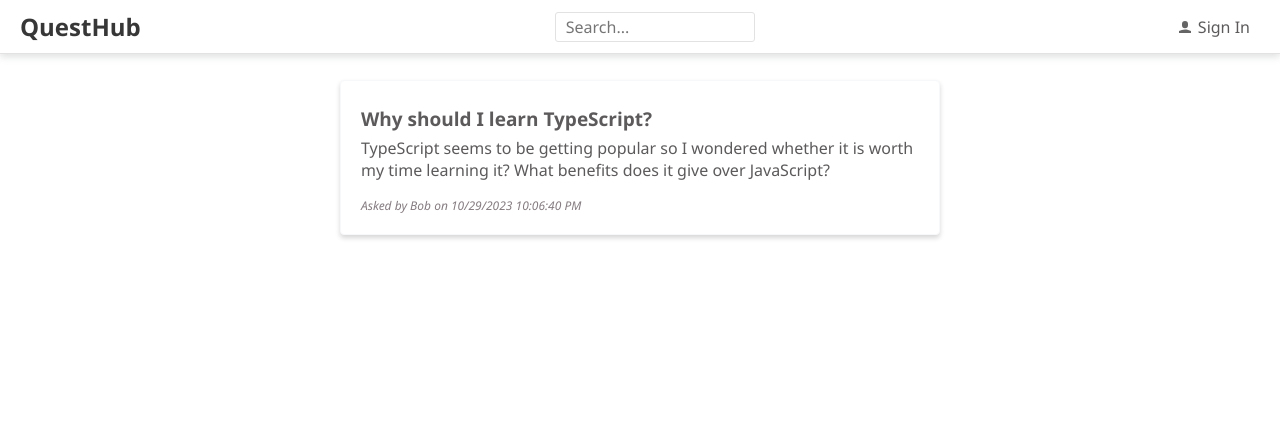
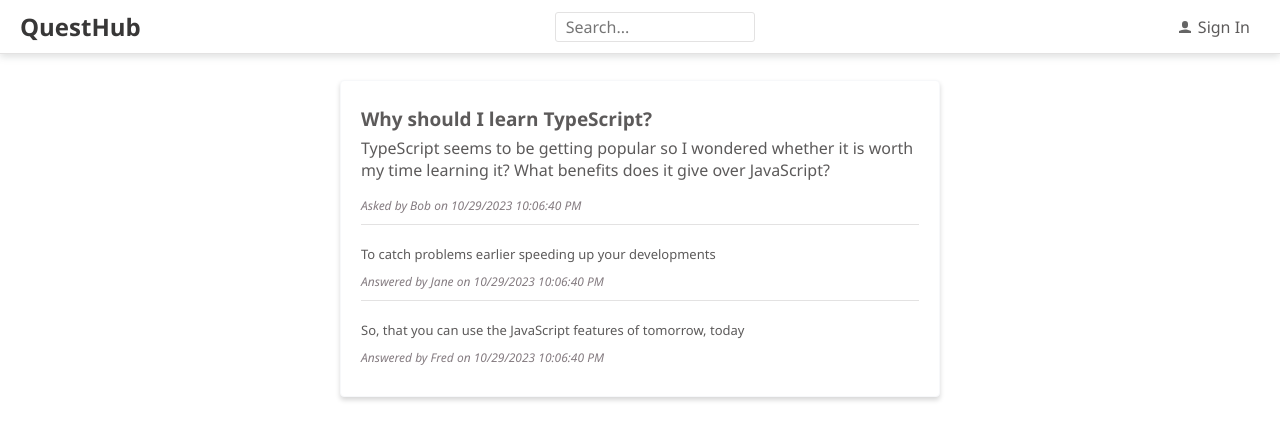
Before and after one commit to sameera999/questHub, a React (Create React App) app in the folder frontend/: page /questions/1 in a window 1280 px wide. Shown: the top 440 px of the page. Built offline with nearby package versions, Linux system fonts and the light colour scheme.

Commit message:
display selected questions with answers

```diff
--- /dev/null
+++ b/frontend/src/Answer.tsx
@@ -0,0 +1,37 @@
+/** @jsxImportSource @emotion/react */
+import { css } from '@emotion/react';
+import React from 'react';
+import { AnswerData } from './QuestionsData';
+import { gray3 } from './Styles';
+
+interface Props {
+  data: AnswerData;
+}
+
+export const Answer = ({ data }: Props) => (
+  <div
+    css={css`
+      padding: 10px 0px;
+    `}
+  >
+    <div
+      css={css`
+        padding: 10px 0px;
+        font-size: 13px;
+      `}
+    >
+      {data.content}
+    </div>
+    <div
+      css={css`
+        font-size: 12px;
+        font-style: italic;
+        color: ${gray3};
+      `}
+    >
+      {`Answered by ${data.userName} on
+        ${data.created.toLocaleDateString()}
+        ${data.created.toLocaleTimeString()}`}
+    </div>
+  </div>
+);
--- /dev/null
+++ b/frontend/src/AnswerList.tsx
@@ -0,0 +1,31 @@
+/** @jsxImportSource @emotion/react */
+import { css } from '@emotion/react';
+import React from 'react';
+import { AnswerData } from './QuestionsData';
+import { Answer } from './Answer';
+import { gray5 } from './Styles';
+
+interface Props {
+  data: AnswerData[];
+}
+
+export const AnswerList = ({ data }: Props) => (
+  <ul
+    css={css`
+      list-style: none;
+      margin: 10px 0 0 0;
+      padding: 0;
+    `}
+  >
+    {data.map((answer) => (
+      <li
+        css={css`
+          border-top: 1px solid ${gray5};
+        `}
+        key={answer.answerId}
+      >
+        <Answer data={answer} />
+      </li>
+    ))}
+  </ul>
+);
--- a/frontend/src/QuestionPage.tsx
+++ b/frontend/src/QuestionPage.tsx
@@ -5,6 +5,7 @@
 import { Page } from './Page';
 import { useParams } from 'react-router-dom';
 import { QuestionData, getQuestion } from './QuestionsData';
+import { AnswerList } from './AnswerList';
 
 export const QuestionPage = () => {
   const { questionId } = useParams();
@@ -61,6 +62,7 @@
   ${question.created.toLocaleDateString()}
   ${question.created.toLocaleTimeString()}`}
             </div>
+            <AnswerList data={question.answers} />
           </React.Fragment>
         )}
       </div>
```
